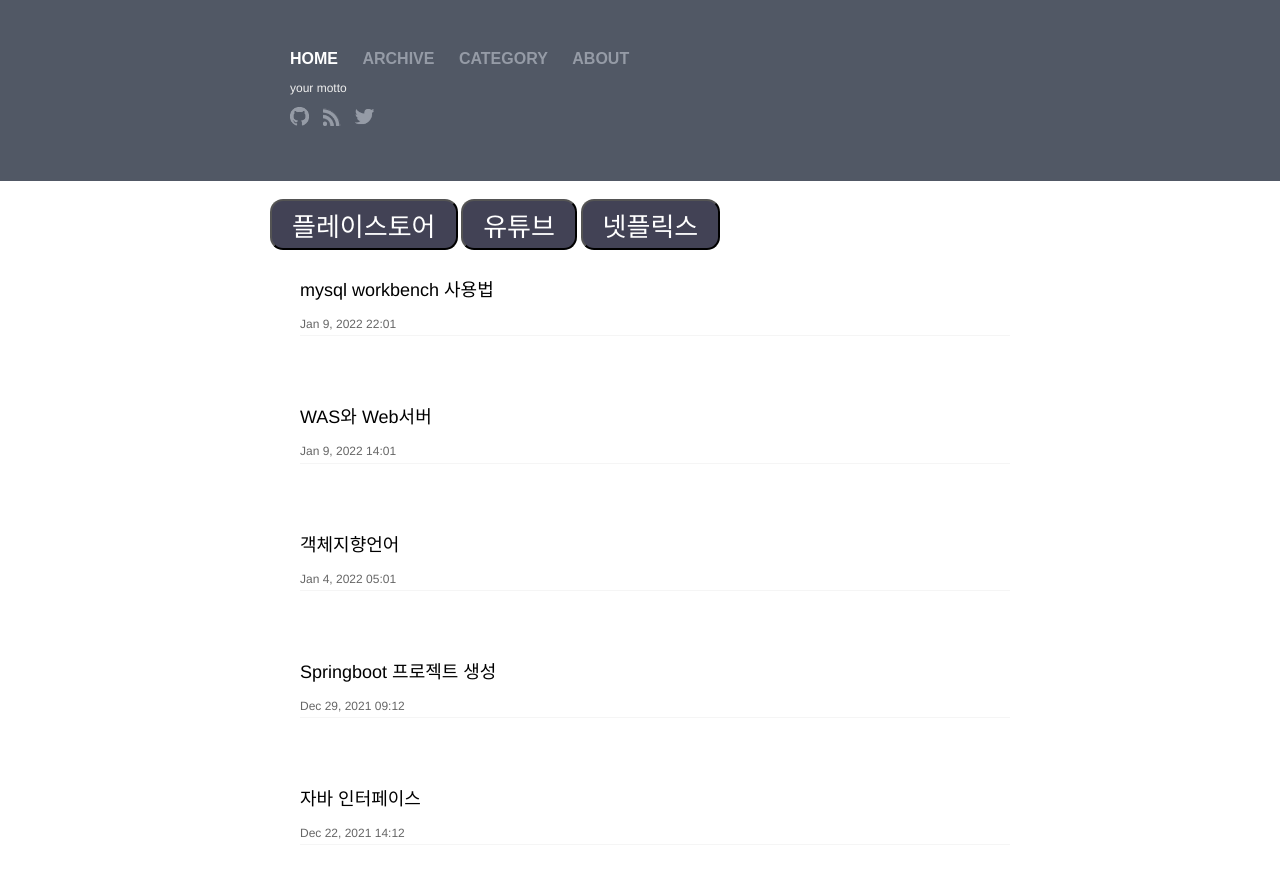
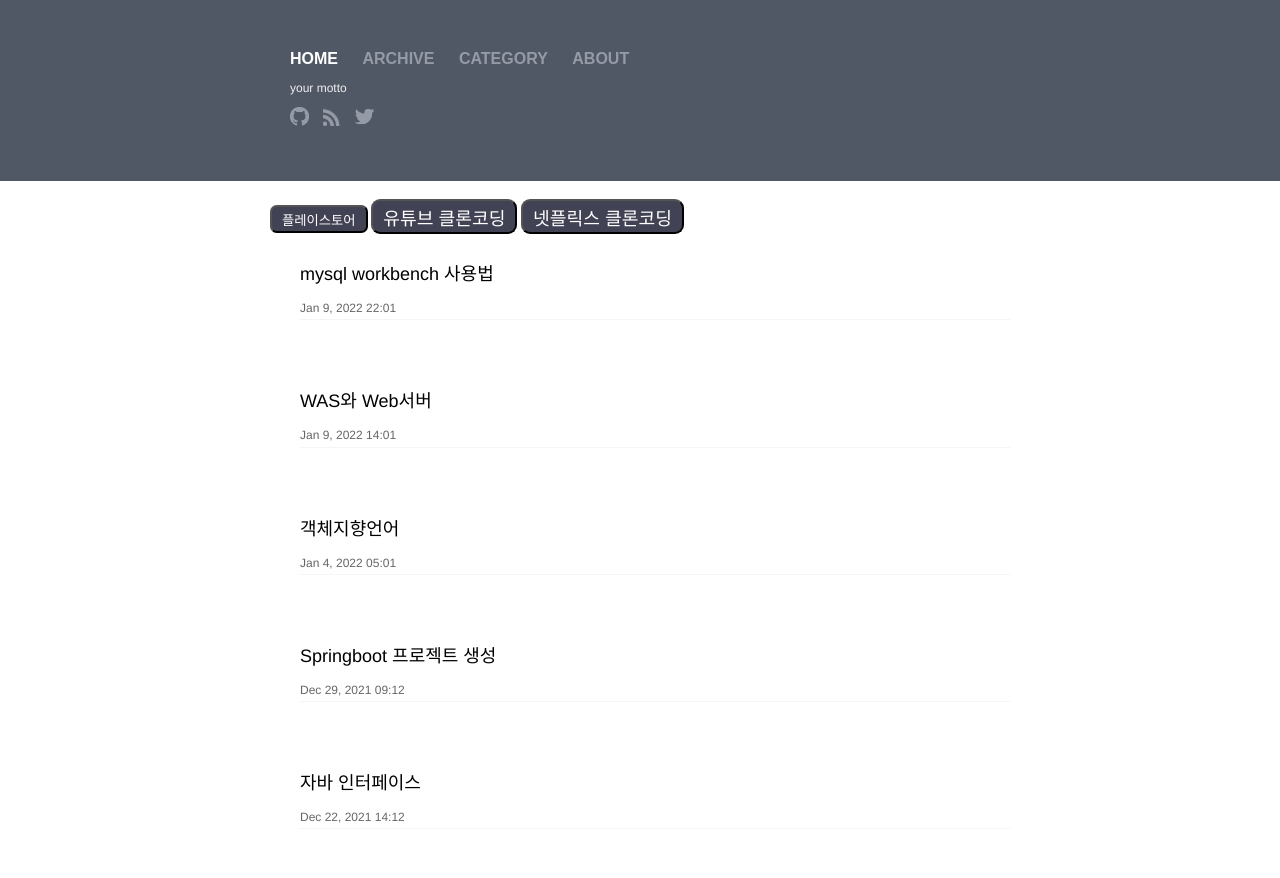
Before and after one commit to cndiqor0512/Blog, a Jekyll site: the page built from index.html, in a window 1280 px wide and 900 px high. Shown: the top 878 px of the window. Built offline with Jekyll 4.4.1, drawn with Linux system fonts in a browser that asks for light colours.

```diff
--- a/_includes/head.html
+++ b/_includes/head.html
@@ -8,6 +8,7 @@
   <link rel="stylesheet" href="{{ "/css/main.css" | prepend: site.baseurl }}">
   <link rel="canonical" href="{{ page.url | replace:'index.html','' | prepend: site.baseurl | prepend: site.url }}">
   <link rel="alternate" type="application/atom+xml" title="{{ site.title }}" href="{{ "/feed.xml" | prepend: site.baseurl | prepend: site.url }}" />
+  <link rel="favicon" href="https://cndiqor0512.github.io/img/google_blog_4127.io">
   <script src="/scripts/jquery-1.11.2.min.js"></script>
   <script src="/scripts/pithy.js"></script>
 </head>
--- a/index.html
+++ b/index.html
@@ -3,9 +3,9 @@
 ---
 
 <div class="home">
-  <button onclick="window.location.href='https://play.google.com/store/search?q=cyb0512&c=apps'" style="color: #fff; background:rgb(66, 66, 85); font-size:2em; border-radius:0.5em; padding:5px 20px;" name="netflix">플레이스토어</button>
-  <button onclick="window.location.href='https://cndiqor0512.github.io/youtube/youtube_index.html'" style="color: #fff; background:rgb(66, 66, 85); font-size:2em; border-radius:0.5em; padding:5px 20px;" name="netflix">유튜브</button>
-  <button onclick="window.location.href='https://cndiqor0512.github.io/NetflixCloneCoding/netflix_index.html'" style="color: #fff; background:rgb(66, 66, 85); font-size:2em; border-radius:0.5em; padding:5px 20px;" name="netflix">넷플릭스</button>
+  <button onclick="window.location.href='https://play.google.com/store/search?q=cyb0512&c=apps'" style="color: #fff; background:rgb(66, 66, 85); font-size:1.4m; border-radius:0.5em; padding:2.5px 10px;" name="netflix">플레이스토어</button>
+  <button onclick="window.location.href='https://cndiqor0512.github.io/youtube/youtube_index.html'" style="color: #fff; background:rgb(66, 66, 85); font-size:1.4em; border-radius:0.5em; padding:2.5px 10px;" name="netflix">유튜브 클론코딩</button>
+  <button onclick="window.location.href='https://cndiqor0512.github.io/NetflixCloneCoding/netflix_index.html'" style="color: #fff; background:rgb(66, 66, 85); font-size:1.4em; border-radius:0.5em; padding:2.5px 10px;" name="netflix">넷플릭스 클론코딩</button>
   <ul class="post-list">
     {% for post in site.posts %}
       <li>
```
Also changed, not shown: img/google_blog_4127.ico (added).
